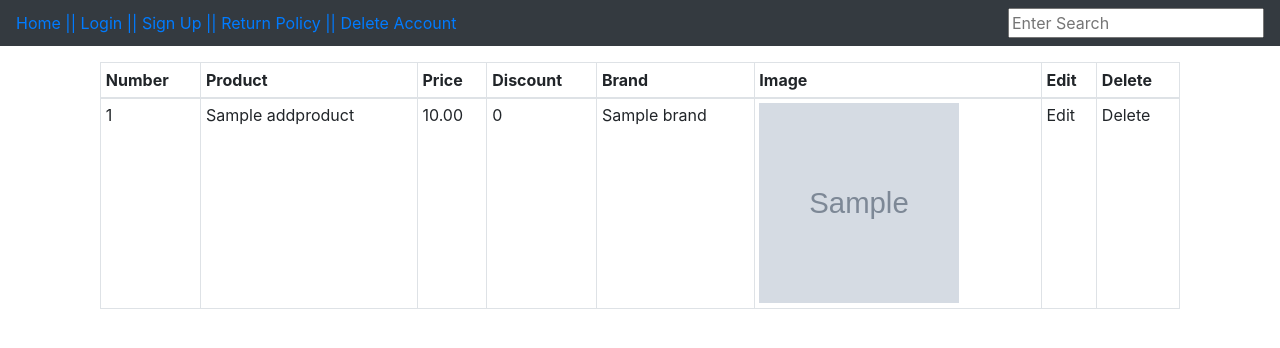
After one commit to christian0a0hernandez/CMPE131-GroupProj, a Flask app: page /adminpage in a window 1280 px wide. The commit adds this page. Shown: the top 348 px of the page. Run offline with Flask 2, Linux system fonts and the light colour scheme; tables that the repository leaves empty hold one stand-in row (values such as "Sample post"); grey boxes marked "Sample" are stand-in pictures; some libraries are stand-ins or nearby versions.

Commit message:
added an admin page to view inventory

```diff
--- a/website/auth.py
+++ b/website/auth.py
@@ -4,6 +4,7 @@ from .models import User, Brand, Category, Addproduct
 from . import db, photos
 from .forms import Addproducts
 from flask_login import login_user, login_required, logout_user, current_user
+
 
 
 
@@ -146,3 +147,8 @@ def addproduct():
 
     return render_template('addproduct.html', title ="Add Product", form = form,user = current_user,
                            brands = brands,categories = categories)
+
+@auth.route('/adminpage')
+def adminpage():
+    products = Addproduct.query.all()
+    return render_template("adminpage.html", title='Admin Page', products = products, user = current_user)
--- a/website/templates/addproduct.html
+++ b/website/templates/addproduct.html
@@ -16,7 +16,7 @@
             <select name = "brand" id="brand" class="form-control" required>
                     <option value=""> Select a brand</option>
                     {% for brand in brands %}
-                <option value ="brand.id"> {{brand.name}}</option>
+                <option value ="{{brand.id}}"> {{brand.name}}</option>
                     {% endfor %}
                 </select>
 
--- /dev/null
+++ b/website/templates/adminpage.html
@@ -0,0 +1,35 @@
+{% extends "base.html"%}
+
+{% block dablock %}
+
+
+<div class="container">
+<table class ="table table-sm">
+    <table class="table table-sm table-bordered">
+    <thead>
+        <th>Number</th>
+        <th>Product</th>
+        <th>Price</th>
+        <th>Discount</th>
+        <th>Brand</th>
+        <th>Image</th>
+        <th>Edit</th>
+        <th>Delete</th>
+    </thead>
+    <tb>
+        {% for product in products %}
+        <tr>
+            <td>{{loop.index}}</td>
+            <td>{{product.name}}</td>
+            <td>{{product.price}}</td>
+            <td>{{product.discount}}</td>
+            <td>{{product.brand.name}}</td>
+            <td><img src="{{url_for('static', filename ='images/' + product.image_1)}}" width ="200" height ="200"></td>
+            <td>Edit</td>
+            <td>Delete</td>
+        </tr>
+        {% endfor %}
+    </tb>
+</table>
+</div>
+{% endblock dablock %}
```
